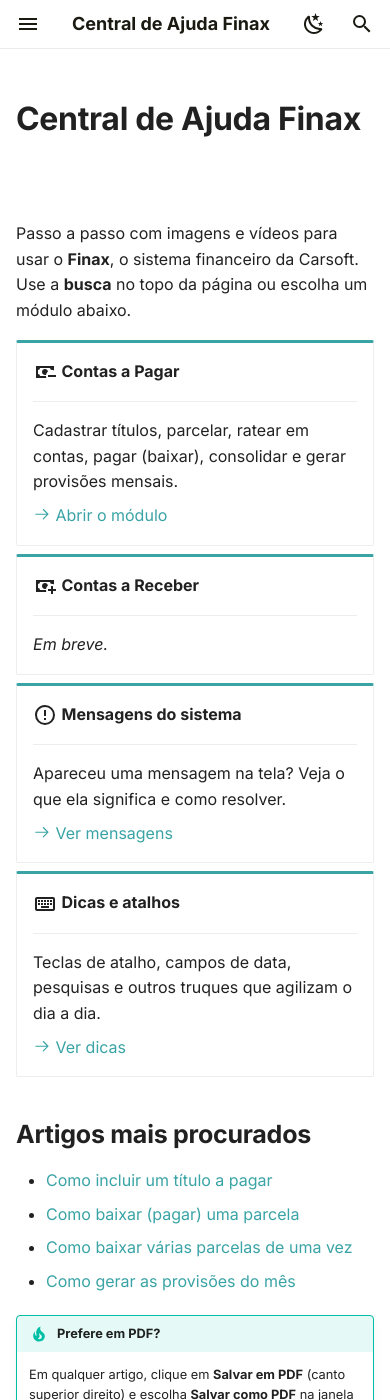
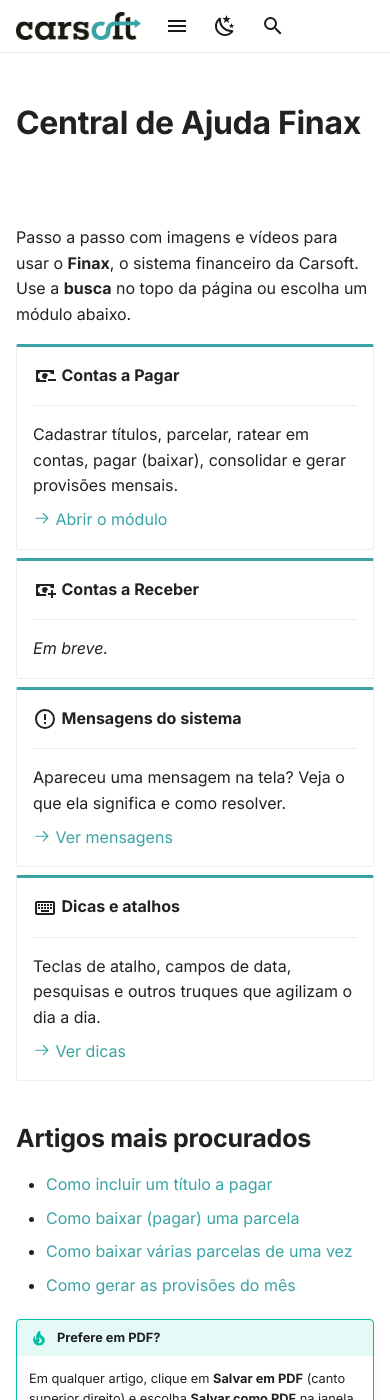
Before and after one commit to carsoftsistemas/central-ajuda-finax, an MkDocs documentation site: the page built from docs/index.md, in a window 390 px wide and 1400 px high. Built offline with MkDocs 1.6.1 and Material for MkDocs 9.7.7, drawn with Linux system fonts in a browser that asks for light colours.

Commit message:
Logo visível no celular; título da página inicial
Co-Authored-By: Claude Opus 5.5 <noreply@anthropic.com>
Claude-Session: https://claude.ai/code/session_019MzKiK8kQWA4x43n7fwiZ5

```diff
--- a/docs/assets/carsoft.css
+++ b/docs/assets/carsoft.css
@@ -94,3 +94,11 @@
 @media screen and (max-width: 76.2344em) {
   .md-header .md-search__input { background: transparent; }
 }
+
+/* Logo também no celular e em telas médias (o tema esconde por padrão) */
+@media screen and (max-width: 76.2344em) {
+  .md-header__button.md-logo { display: inline-block; }
+  .md-header__button.md-logo img { height: 1.4rem; }
+  .md-header__title { display: none; }
+}
+.md-header .md-header__button, .md-header .md-header__title { color: #1A1A12; }
--- a/docs/index.md
+++ b/docs/index.md
@@ -1,5 +1,5 @@
 ---
-title: Central de Ajuda Finax
+title: Início
 hide:
   - navigation
   - toc
```
